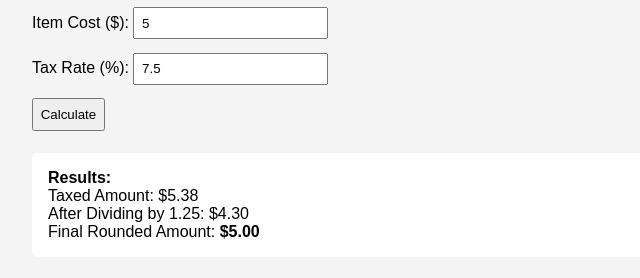
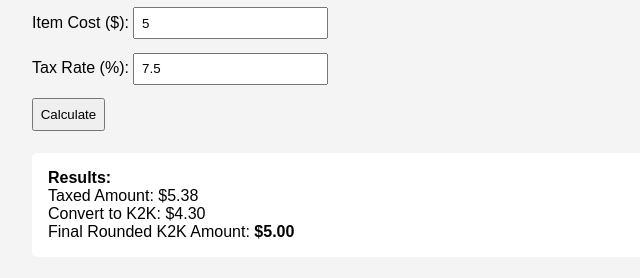
Before and after one commit to cvayianos/amazon-converter-calculator, a plain HTML site: page index.html in a window 1280 px wide. Both pictures are taken after typing "5" into the empty fields and a click on the button "Calculate". Shown: the part 90-368 px from the top of the page, without its empty margins (0-640 px from the left). Drawn offline with Linux system fonts and the light colour scheme.

Commit message:
Update index.html - updated verbiage and also allows for enter button to trigger calc

```diff
--- a/index.html
+++ b/index.html
@@ -25,6 +25,7 @@
   </style>
 </head>
 <body>
+  <form onsubmit="calculate(); return false;">
     <h1>Sales Tax Calculator</h1>
     <label>
       Item Cost ($):
@@ -37,7 +38,7 @@
     </label>
     <br>
     <button onclick="calculate()">Calculate</button>
-
+  </form>
   <div class="results" id="results" style="display:none;"></div>
 
   <script>
@@ -58,8 +59,8 @@
       resultsDiv.innerHTML = `
         <strong>Results:</strong><br>
         Taxed Amount: $${taxed.toFixed(2)}<br>
-        After Dividing by 1.25: $${divided.toFixed(2)}<br>
-        Final Rounded Amount: <strong>$${rounded.toFixed(2)}</strong>
+        Convert to K2K: $${divided.toFixed(2)}<br>
+        Final Rounded K2K Amount: <strong>$${rounded.toFixed(2)}</strong>
       `;
       resultsDiv.style.display = 'block';
     }
```
Lines whose indentation alone changed are shown as unchanged.
